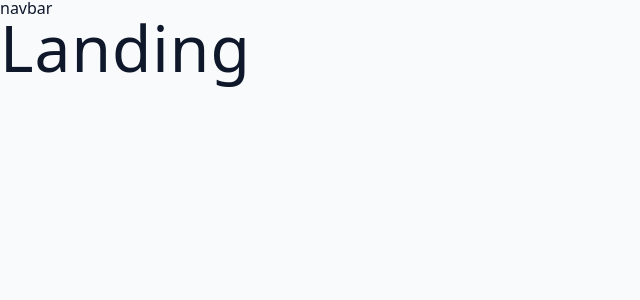
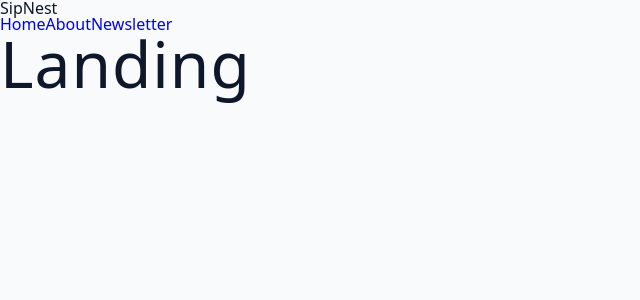
Before and after one commit to cbarnes0/SipNest, a React (Vite) app: page / in a window 1280 px wide. Shown: the top 300 px of the page, without its empty margins (0-640 px from the left). Built offline with nearby package versions, Linux system fonts and the light colour scheme.

Commit message:
nav bar logic set up

```diff
--- a/package.json
+++ b/package.json
@@ -16,7 +16,7 @@
     "react-dom": "^18.2.0",
     "react-router-dom": "^6.18.0",
     "react-toastify": "^9.1.3",
-    "styled-components": "^5.3.10"
+    "styled-components": "^5.3.11"
   },
   "devDependencies": {
     "@types/react": "^18.0.28",
--- /dev/null
+++ b/src/components/Navbar.jsx
@@ -0,0 +1,23 @@
+import { NavLink } from "react-router-dom";
+
+const Navbar = () => {
+    return (
+        <nav>
+            <div className="nav-center">
+                <span className="logo">SipNest</span>
+                <div className="nav-links">
+                    <NavLink to='/' className='nav-link'>
+                        Home
+                    </NavLink>
+                    <NavLink to='/about' className='nav-link'>
+                        About
+                    </NavLink>
+                    <NavLink to='/newsletter' className='nav-link'>
+                        Newsletter
+                    </NavLink>
+                </div>
+            </div>
+        </nav>
+    )
+}
+export default Navbar;
--- a/src/pages/HomeLayout.jsx
+++ b/src/pages/HomeLayout.jsx
@@ -1,11 +1,12 @@
 import { Outlet } from 'react-router-dom';
+import Navbar from '../components/Navbar';
 
 const HomeLayout = () => {
     return (
-        <div>
-            <nav>navbar</nav>
+        <>
+            <Navbar />
             <Outlet />
-        </div>
+        </>
     )
 };
 export default HomeLayout;
```
Also changed, not shown: 1 other file (tests, documents, lock files or other folders).
